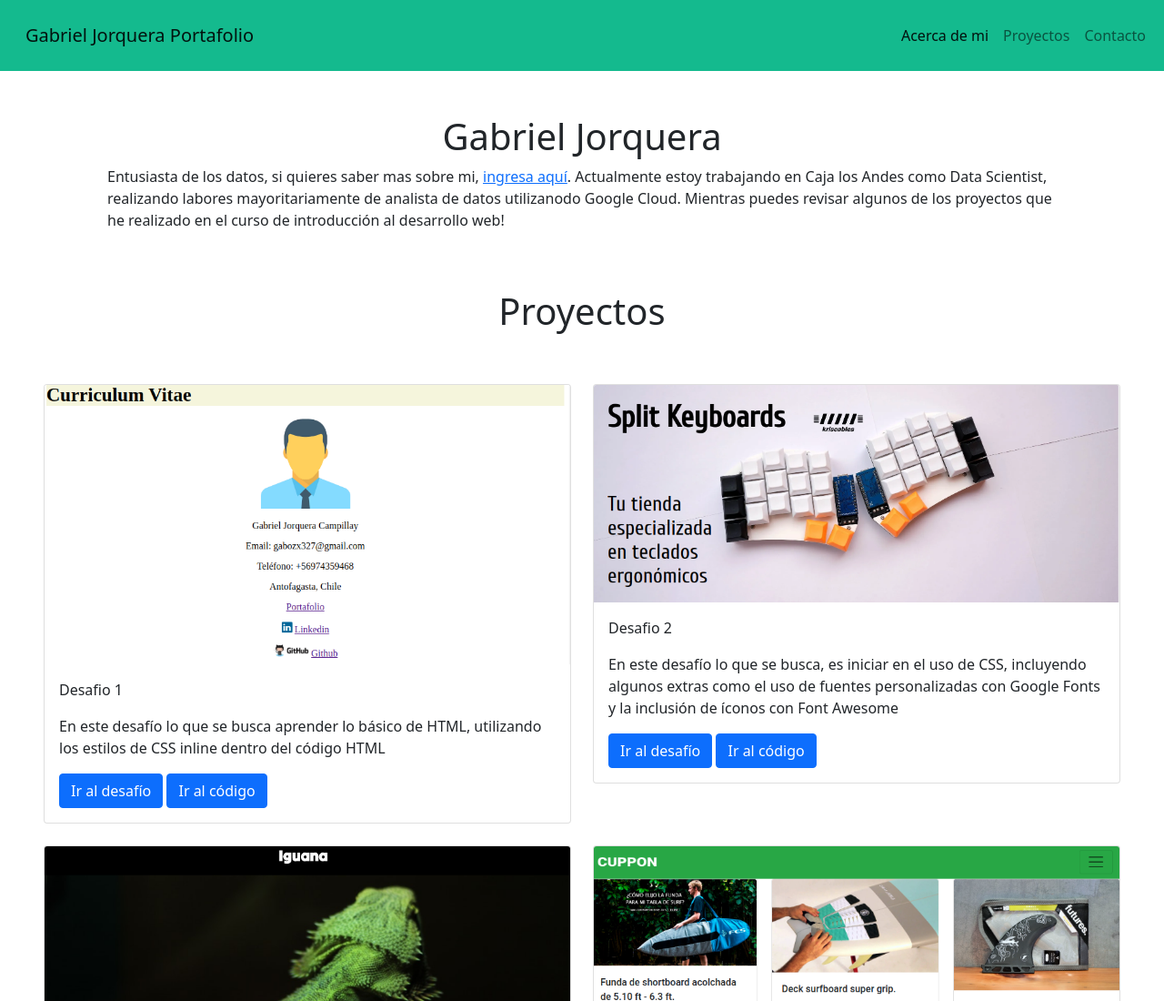
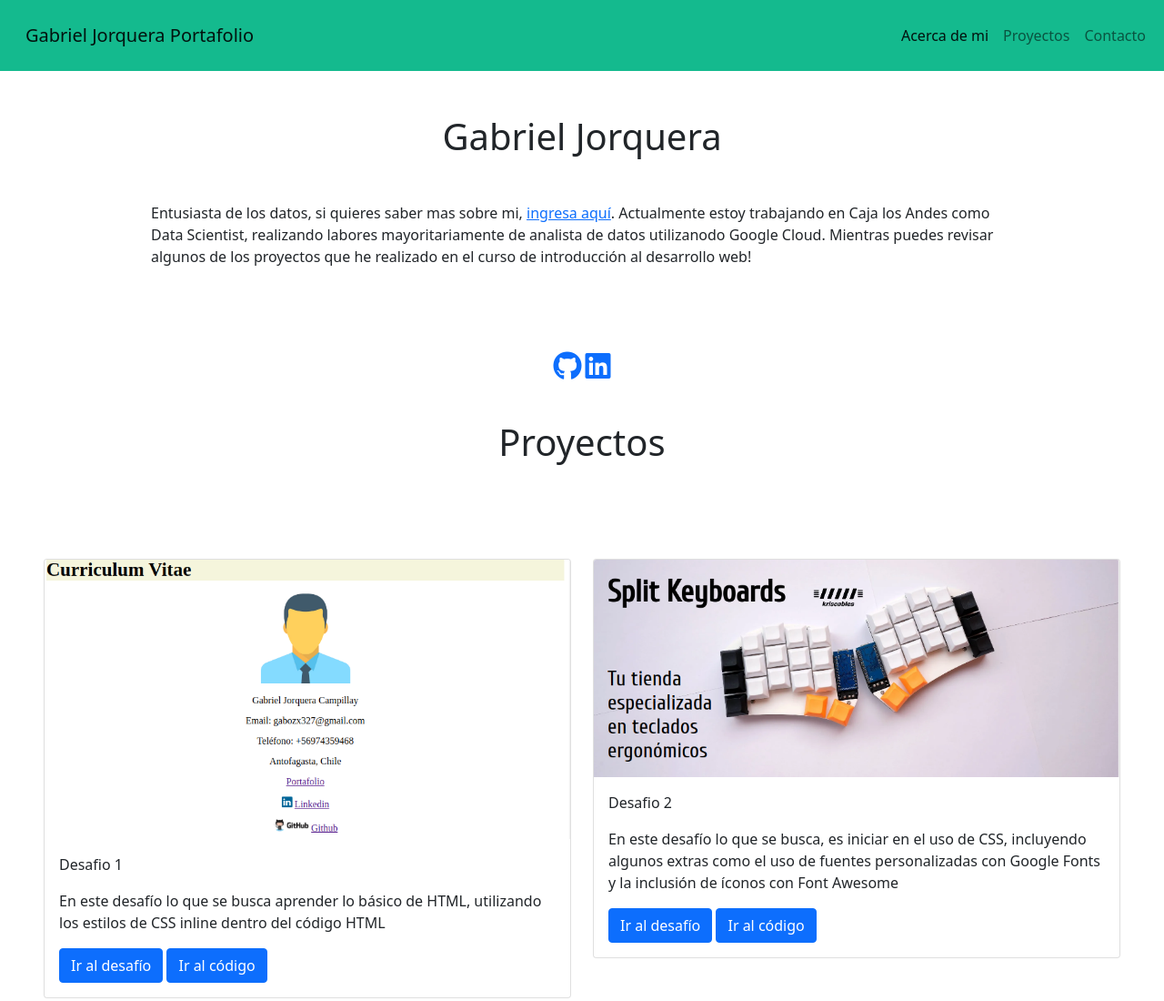
Before and after one commit to Gab0Jorq/gjorquera.github.io, a plain HTML site: page index.html in a window 1280 px wide. Shown: the top 1100 px of the page at 91% size. Drawn offline with nearby package versions, Linux system fonts and the light colour scheme.

Commit message:
Se agregaron RRSS

```diff
--- a/assets/css/style.css
+++ b/assets/css/style.css
@@ -9,3 +9,7 @@
 .about_me{
     size:50px
 }
+
+.link_clickable{
+    cursor: pointer;
+}
--- a/index.html
+++ b/index.html
@@ -5,6 +5,9 @@
     <meta charset="UTF-8">
     <meta name="viewport" content="width=device-width, initial-scale=1.0">
     <title>Portafolio</title>
+    <link rel="stylesheet" href="https://cdnjs.cloudflare.com/ajax/libs/font-awesome/6.4.2/css/all.min.css"
+        integrity="sha512-z3gLpd7yknf1YoNbCzqRKc4qyor8gaKU1qmn+CShxbuBusANI9QpRohGBreCFkKxLhei6S9CQXFEbbKuqLg0DA=="
+        crossorigin="anonymous" referrerpolicy="no-referrer" />
     <link href="https://cdn.jsdelivr.net/npm/bootstrap@5.1.3/dist/css/bootstrap.min.css" rel="stylesheet"
         integrity="sha384-1BmE4kWBq78iYhFldvKuhfTAU6auU8tT94WrHftjDbrCEXSU1oBoqyl2QvZ6jIW3" crossorigin="anonymous">
     <link rel="stylesheet" href="assets/css/style.css">
@@ -14,7 +17,7 @@
     <header>
         <nav class="navbar navbar-expand-lg navbar-light" style="background-color:#14ba8e;">
             <div class="container-fluid">
-                <a class="navbar-brand p-3" href="#">Gabriel Jorquera Portafolio</a>
+                <a class="navbar-brand p-3" href="https://www.linkedin.com/in/gabrieljc/" target="_blank">Gabriel Jorquera Portafolio</a>
                 <button class="navbar-toggler" type="button" data-bs-toggle="collapse" data-bs-target="#navbarNav"
                     aria-controls="navbarNav" aria-expanded="false" aria-label="Toggle navigation">
                     <span class="navbar-toggler-icon"></span>
@@ -40,7 +43,7 @@
         <section id="sobre_mi">
             <div class="container p-5">
                 <h1>Gabriel Jorquera</h1>
-                <p class="about_me">Entusiasta de los datos, si quieres saber mas sobre mi, <a
+                <p class="about_me m-5">Entusiasta de los datos, si quieres saber mas sobre mi, <a
                         href="https://www.linkedin.com/in/gabrieljc/" target="_blank">ingresa aquí</a>.
                     Actualmente estoy trabajando en Caja los Andes como Data Scientist, realizando labores
                     mayoritariamente de analista de datos utilizanodo Google Cloud.
@@ -49,8 +52,20 @@
             </div>
         </section>
 
+        <section>
+            <div class="container text-center">
+                <span id="link_clickable">
+                    <a href="https://github.com/Gab0Jorq" target="_blank"><i class="fa-brands fa-github fa-2xl"></i></a>
+                </span>
 
-        <div class="container" id="proyectos">
+                <span id="link_clickable">
+                    <a href="https://www.linkedin.com/in/gabrieljc/" target="_blank"><i class="fa-brands fa-linkedin fa-2xl"></i></a>
+                </span>
+            </div>
+        </section>
+
+
+        <div class="container p-5" id="proyectos">
             <h1>Proyectos</h1>
         </div>
 
```
